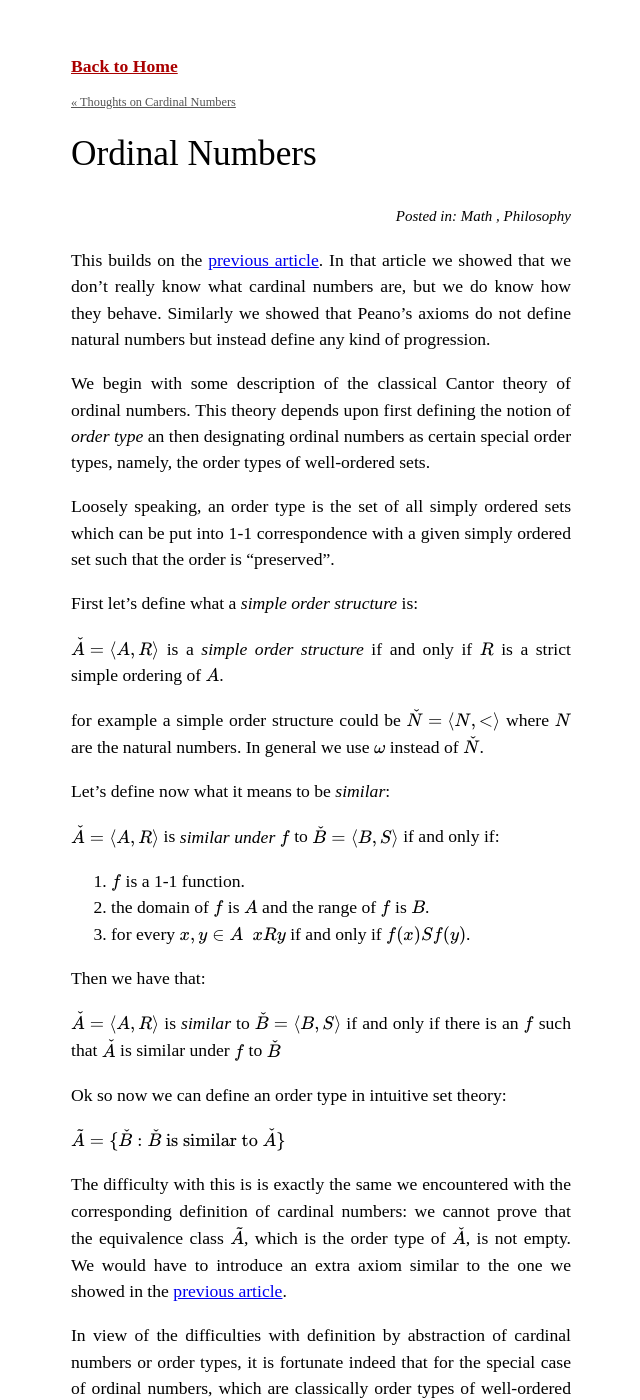
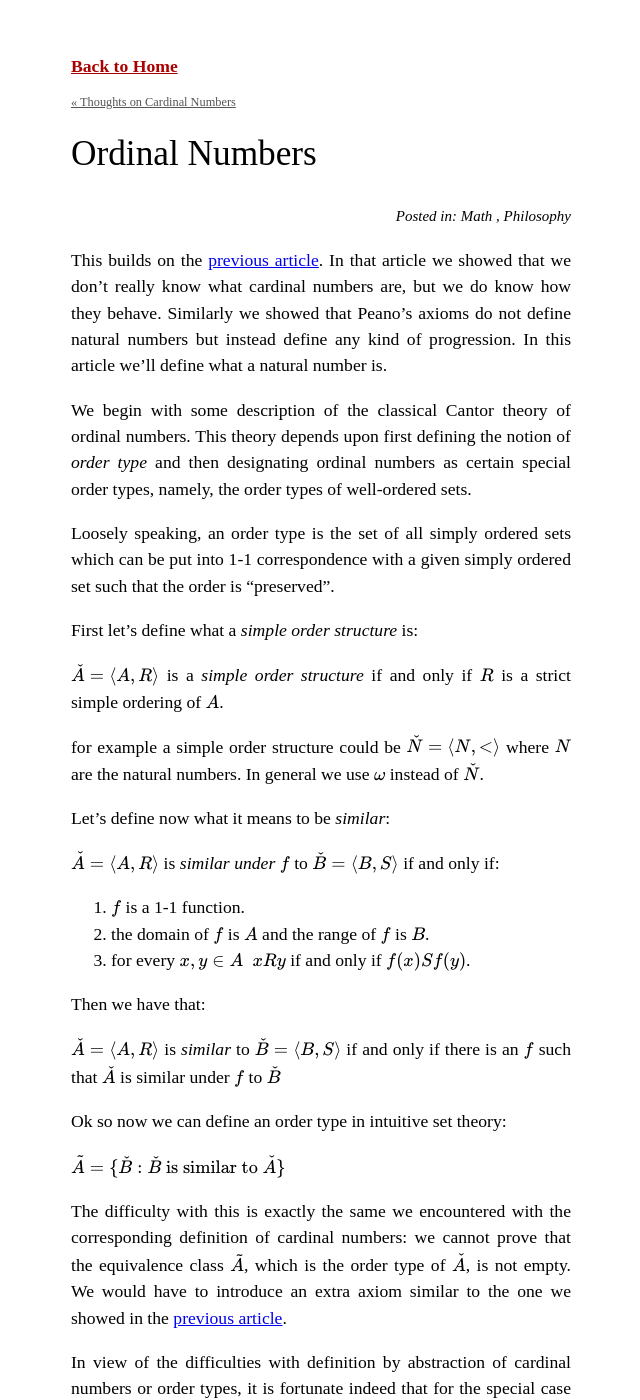
Before and after one commit to philogb/notes, a Jekyll site: the page built from _posts/2012-11-18-ordinal-numbers.markdown, in a window 1280 px wide and 1400 px high. Shown: the whole window, without its empty margins (319-959 px from the left). Built offline with Jekyll 4.4.1, drawn with Linux system fonts in a browser that asks for light colours; some web fonts are replaced; formulas are drawn with MathJax 3; some of the changed text lies outside the part shown.

Commit message:
Ordinal numbers

```diff
--- a/_posts/2012-11-18-ordinal-numbers.markdown
+++ b/_posts/2012-11-18-ordinal-numbers.markdown
@@ -8,11 +8,12 @@ categories: [Math, Philosophy]
 This builds on the [previous article](/notes/cardinal-numbers/). In that article we showed that
 we don't really know what cardinal numbers are, but we do know how they
 behave. Similarly we showed that Peano's axioms do not define natural
-numbers but instead define any kind of progression.
+numbers but instead define any kind of progression. In this article
+we'll define what a natural number is.
 
 We begin with some description of the classical Cantor theory of ordinal
 numbers. This theory depends upon first defining the notion of
-*order type* an then designating ordinal numbers as certain special
+*order type* and then designating ordinal numbers as certain special
 order types, namely, the order types of well-ordered sets.
 
 Loosely speaking, an order type is the
@@ -74,17 +75,17 @@ More formally, let's define first:
 
 Now let's define what it means to be *complete*:
 
-**\\(A\\) is complete if and only if every member of \\(A\\) is a subset of \\(A\\)**
+**\\(A\\) is complete if and only if every member of \\(A\\) is a subset of \\(A\\).**
 
 Finally then
 
 **\\(A\\) is an ordinal if and only if \\(A\\) is complete and
-\\(\\varepsilon A\\) connects \\(A\\)**.
+\\(\\varepsilon A\\) connects \\(A\\).**
 
 An interesting fact in ZF about ordinals:
 
 **There is no set \\(A\\) such that for every \\(x, x \\in A\\) if and
-only if \\(x\\) is an ordinal**
+only if \\(x\\) is an ordinal.**
 
 The proof consists in showing that if there were such a set, say
 \\(A\\), then it would be an ordinal and thus a member of itself,
```
Also changed, not shown: other parts of _posts/2012-11-18-ordinal-numbers.markdown (+6 -6 lines).
